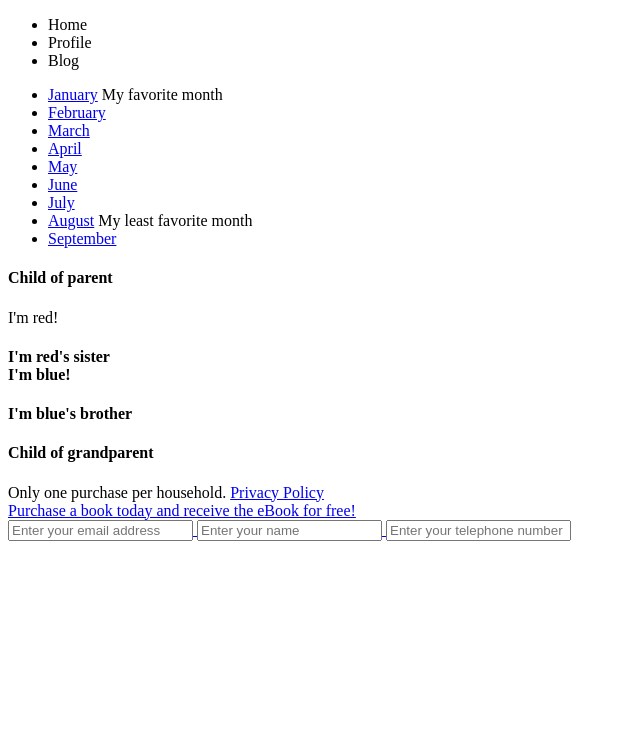
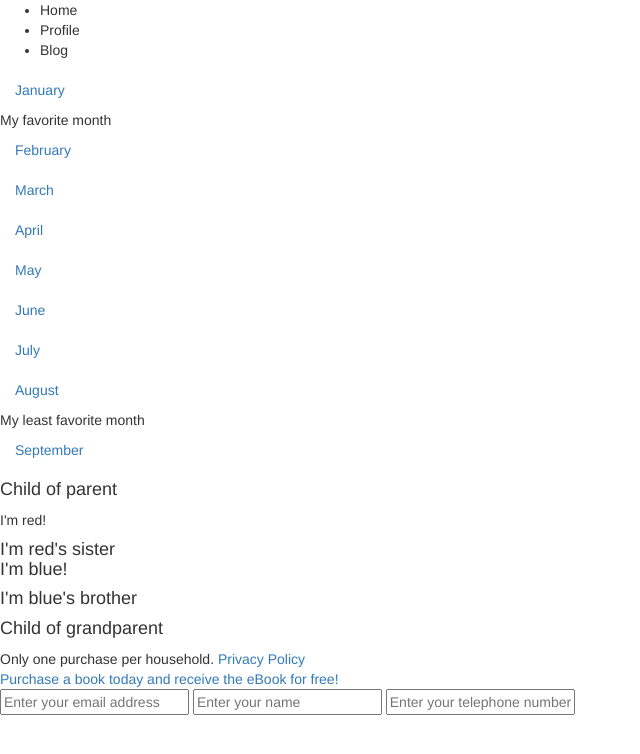
Before and after one commit to ashleyirwin3/Selectors-and-Relationships, a plain HTML site: page index.html in a window 1280 px wide. Shown: the whole page, without its empty margins (0-640 px from the left). Drawn offline with nearby package versions, Linux system fonts and the light colour scheme.

Commit message:
added bootstrap framework url

```diff
--- a/index.html
+++ b/index.html
@@ -1,22 +1,22 @@
-<! DOCTYPE html>
 <!DOCTYPE html>
 <html>
 <head>
   <title>Selectors and Relationship</title>
 </head>
 <link rel="stylesheet" type="text/css" href="selectors.css">
+<link rel="stylesheet" href="https://maxcdn.bootstrapcdn.com/bootstrap/3.3.7/css/bootstrap.min.css" integrity="sha384-BVYiiSIFeK1dGmJRAkycuHAHRg32OmUcww7on3RYdg4Va+PmSTsz/K68vbdEjh4u" crossorigin="anonymous">
 <body>
 <header>
-  <ul>
+  <ul class="ul1">
     <li>Home</li>
     <li>Profile</li>
     <li>Blog</li>
-  </ul>
+  </ul class="ul1">
 </header>
 
 <section>
   <div class="month-list">
-    <ul>
+    <ul class="nav">
       <li>
         <a href="#">January</a>
         <span class="disabled">My favorite month</span>
@@ -54,7 +54,7 @@
       <li>
         <a href="#" class="disabled">September</a>
       </li>
-    </ul>
+    </ul class="nav">
   </div>
 </section>
 
```
